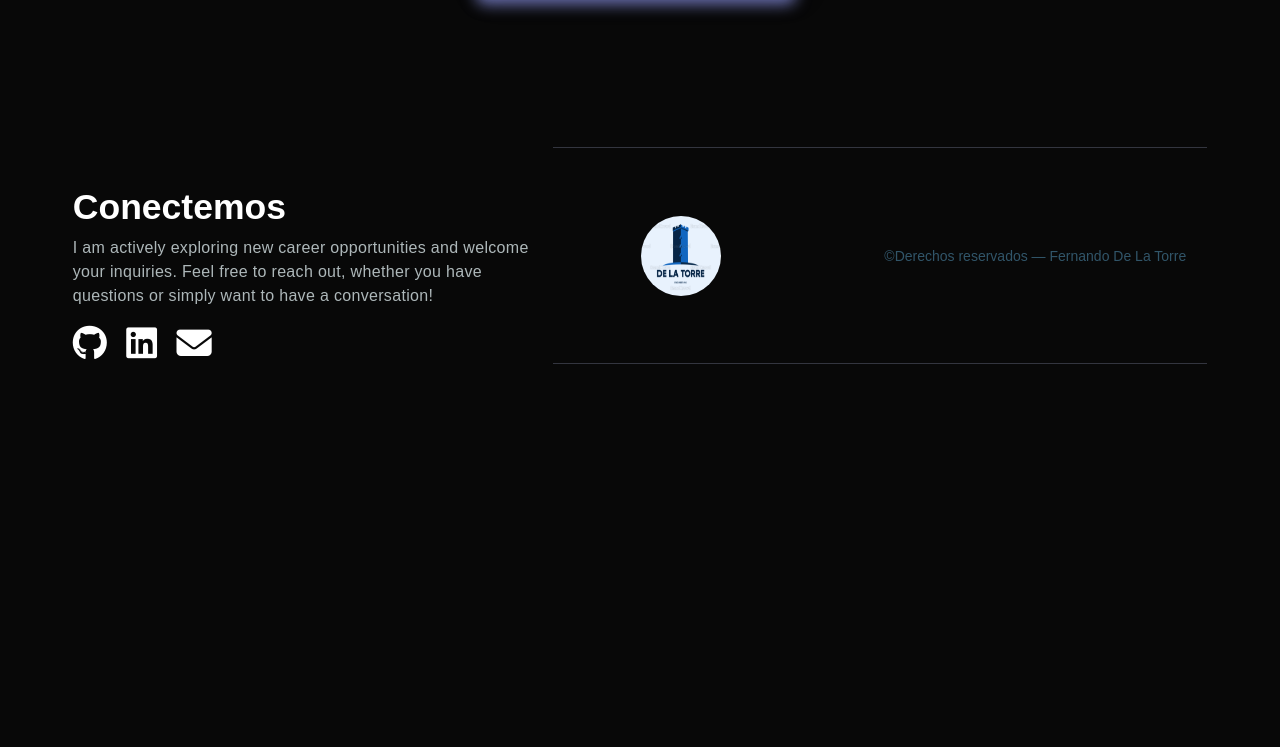
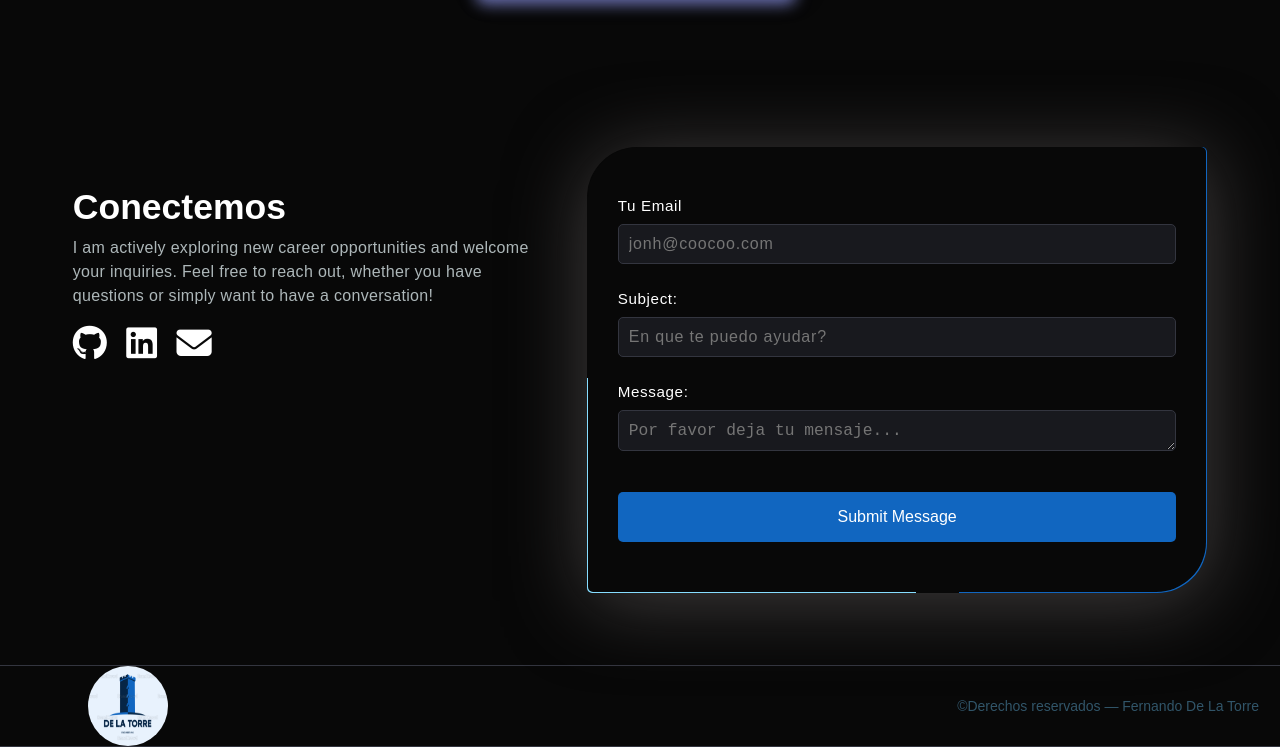
Before and after one commit to FernandoDLT/Portfolio-2024, a plain HTML site: page index-es.html in a window 1280 px wide. Shown: the part 3110-3857 px from the top of the page. Before the commit the page ends 3547 px from the top, so only its background shows below. Drawn offline with Linux system fonts and the light colour scheme.

Commit message:
added form to Es

```diff
--- a/index-es.html
+++ b/index-es.html
@@ -295,6 +295,22 @@
          </section>
       </div>
 
+      <div class="form">
+         <form action="">
+            <label for="email">Tu Email</label>
+            <input type="email" id="email" name="email" required placeholder="jonh@coocoo.com">
+
+            <label for="subject">Subject:</label>
+            <input id="subject" name="subject" placeholder="En que te puedo ayudar?"></input>
+
+            <label for="message">Message:</label>
+            <textarea id="message" name="message" required placeholder="Por favor deja tu mensaje..."></textarea>
+
+            <button type="submit">Submit Message</button>
+         </form>
+      </div>
+   </section>
+
    <footer>
       <img class="logo" src="images/fdlt-logo.PNG" alt="logo">
       <span class="rights">&copy;Derechos reservados &mdash; Fernando De La Torre</span>
```
